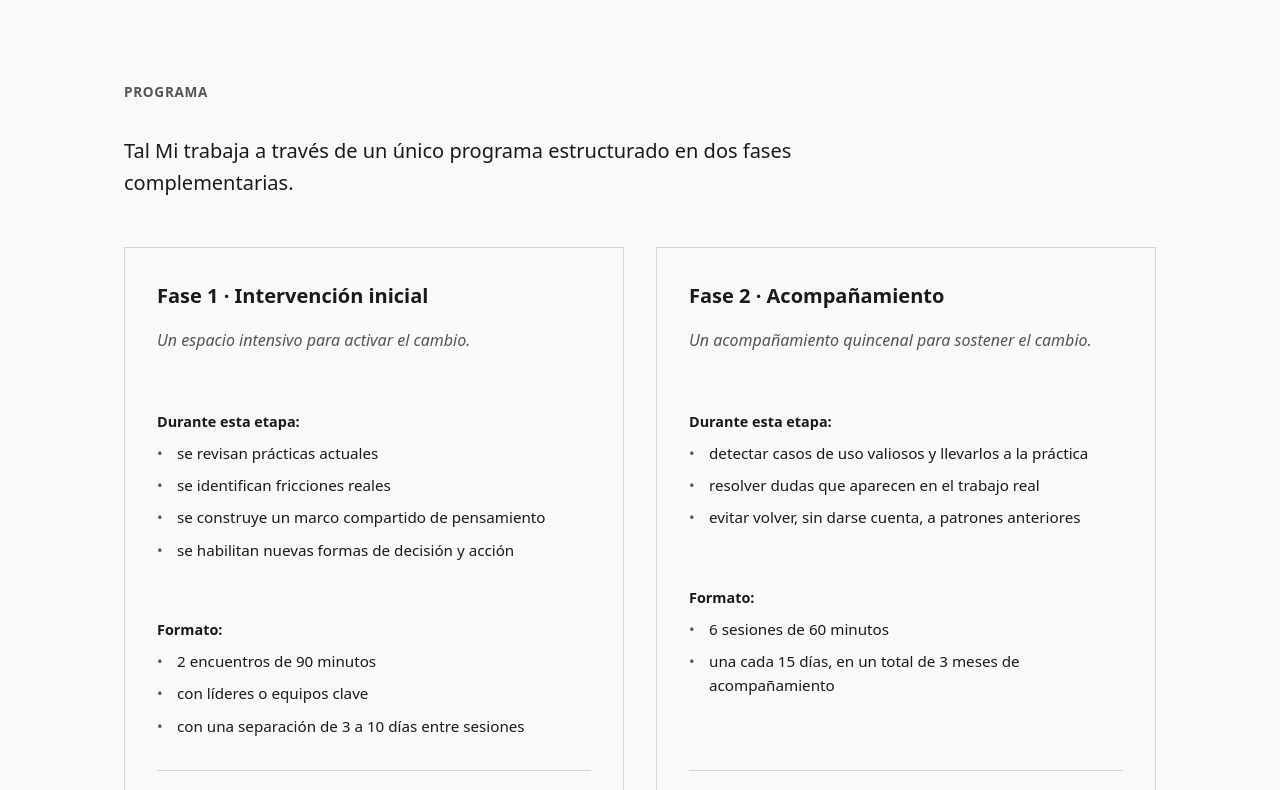
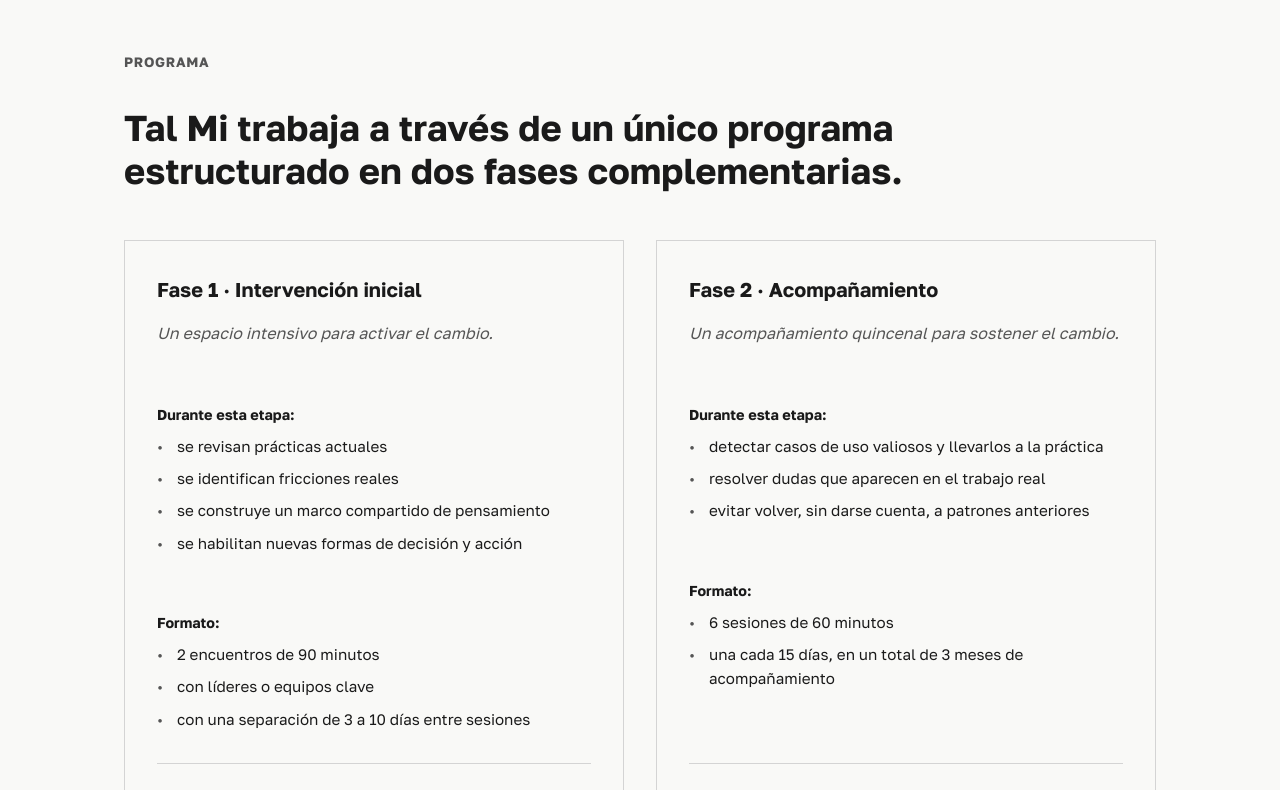
Before and after one commit to anupaladino/tal-mi, a plain HTML site: page index.html in a window 1280 px wide. Shown: the part 2010-2800 px from the top of the page. Drawn offline with Linux system fonts and the light colour scheme.

Commit message:
Update css (pacote 1 + pacote 2 ajustes)

```diff
--- a/styles.css
+++ b/styles.css
@@ -1,3 +1,27 @@
+@font-face {
+  font-family: "Golos Text";
+  src: url("assets/fonts/golos-text/GolosText-Regular.woff2") format("woff2");
+  font-weight: 400;
+  font-style: normal;
+  font-display: swap;
+}
+
+@font-face {
+  font-family: "Golos Text";
+  src: url("assets/fonts/golos-text/GolosText-Medium.woff2") format("woff2");
+  font-weight: 500;
+  font-style: normal;
+  font-display: swap;
+}
+
+@font-face {
+  font-family: "Golos Text";
+  src: url("assets/fonts/golos-text/GolosText-Bold.woff2") format("woff2");
+  font-weight: 700;
+  font-style: normal;
+  font-display: swap;
+}
+
 /* RESET & BASE */
 :root {
     --bg: #F9F9F7;
@@ -8,12 +32,12 @@
     --primary: #111111;
     --white: #FFFFFF;
 
-    --font-main: ui-sans-serif, system-ui, -apple-system, BlinkMacSystemFont, "Segoe UI", Roboto, "Helvetica Neue", Arial, sans-serif;
+    --font-main: "Golos Text", ui-sans-serif, system-ui, -apple-system, BlinkMacSystemFont, "Segoe UI", Roboto, Arial, sans-serif;
 
     --spacing-section: 6rem;
     --spacing-element: 1.5rem;
     --container-width: 1080px;
-    --header-height: 70px;
+    --header-height: 92px;
 }
 
 * {
@@ -123,7 +147,7 @@
     margin: 0 auto;
     padding: 0 1.5rem;
     display: flex;
-    justify-content: space-between;
+    justify-content: center;
     align-items: center;
 }
 
@@ -134,14 +158,14 @@
 }
 
 .logo {
-    height: 24px;
+    height: 54px;
     width: auto;
 }
 
 .header-phrase {
     font-size: 0.85rem;
     color: var(--text-light);
-    display: none;
+    display: block;
     border-left: 1px solid var(--border);
     padding-left: 1.5rem;
 }
@@ -168,9 +192,11 @@
 }
 
 .section-intro {
-    font-size: 1.25rem;
-    max-width: 700px;
-    margin-bottom: 3rem;
+  font-size: 2.25rem;
+  font-weight: 700;
+  max-width: 800px;
+  margin-bottom: 3rem;
+  line-height: 1.2;
 }
 
 .content-block {
```
